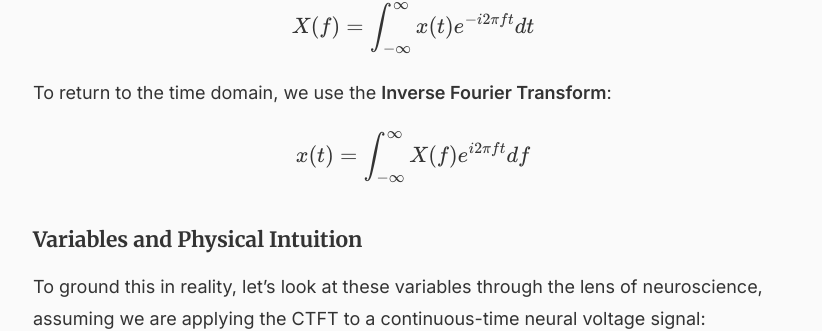
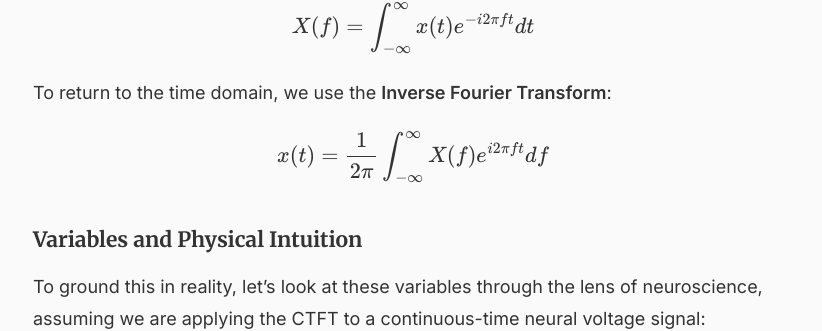
Before and after one commit to yashmrsawant/yashmrsawant.github.io, a Jekyll site: the page built from _posts/2026-03-30-fourier-transform.md, in a window 1280 px wide. Shown: the part 986-1317 px from the top of the page, without its empty margins (227-1049 px from the left). Built offline with Jekyll 4.4.1, drawn with Linux system fonts in a browser that asks for light colours.

Commit message:
Auto-commit: Update blog 2026-03-31 14:46:26

```diff
--- a/_posts/2026-03-30-fourier-transform.md
+++ b/_posts/2026-03-30-fourier-transform.md
@@ -26,7 +26,7 @@ $$X(f) = \int_{-\infty}^{\infty} x(t) e^{-i 2\pi f t} dt$$
 
 To return to the time domain, we use the **Inverse Fourier Transform**:
 
-$$x(t) = \int_{-\infty}^{\infty} X(f) e^{i 2\pi f t} df$$
+$$x(t) = \frac{1}{2\pi} \int_{-\infty}^{\infty} X(f) e^{i 2\pi f t} df$$
 
 ### Variables and Physical Intuition
 
```
